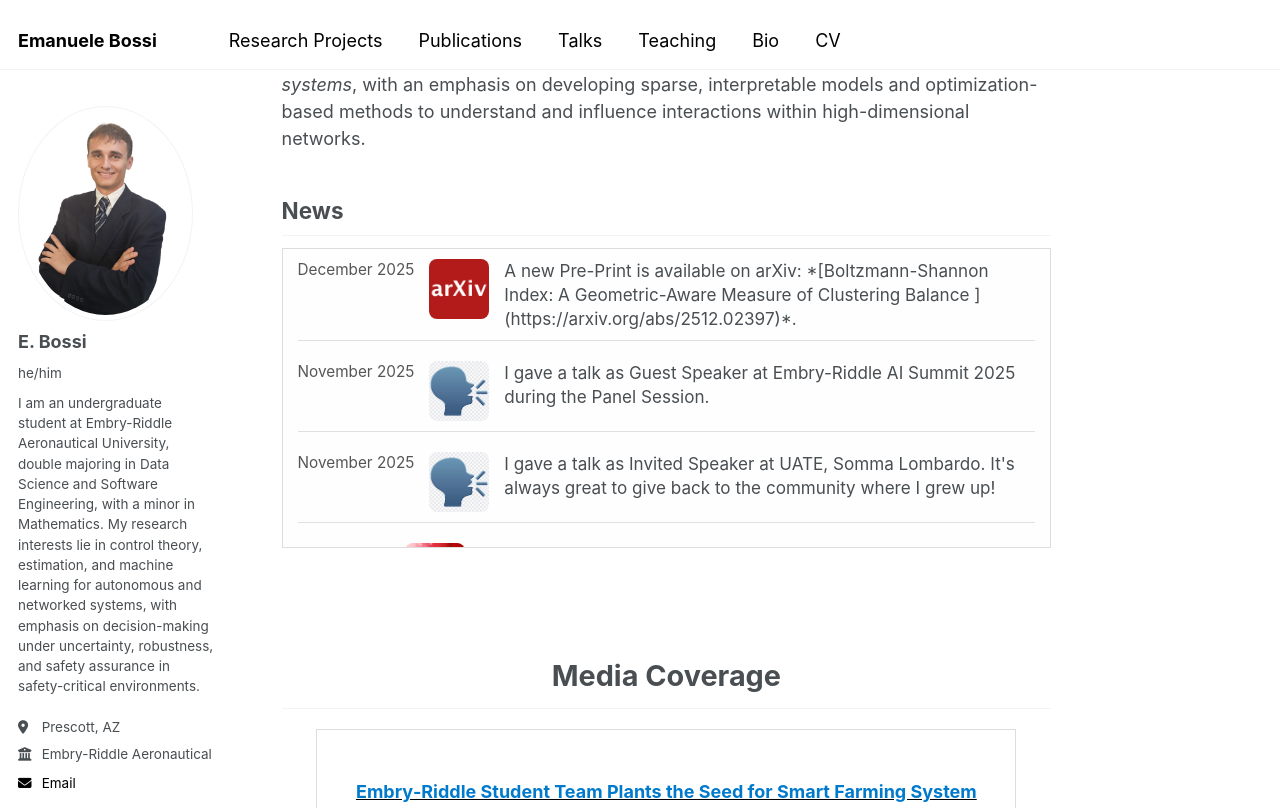
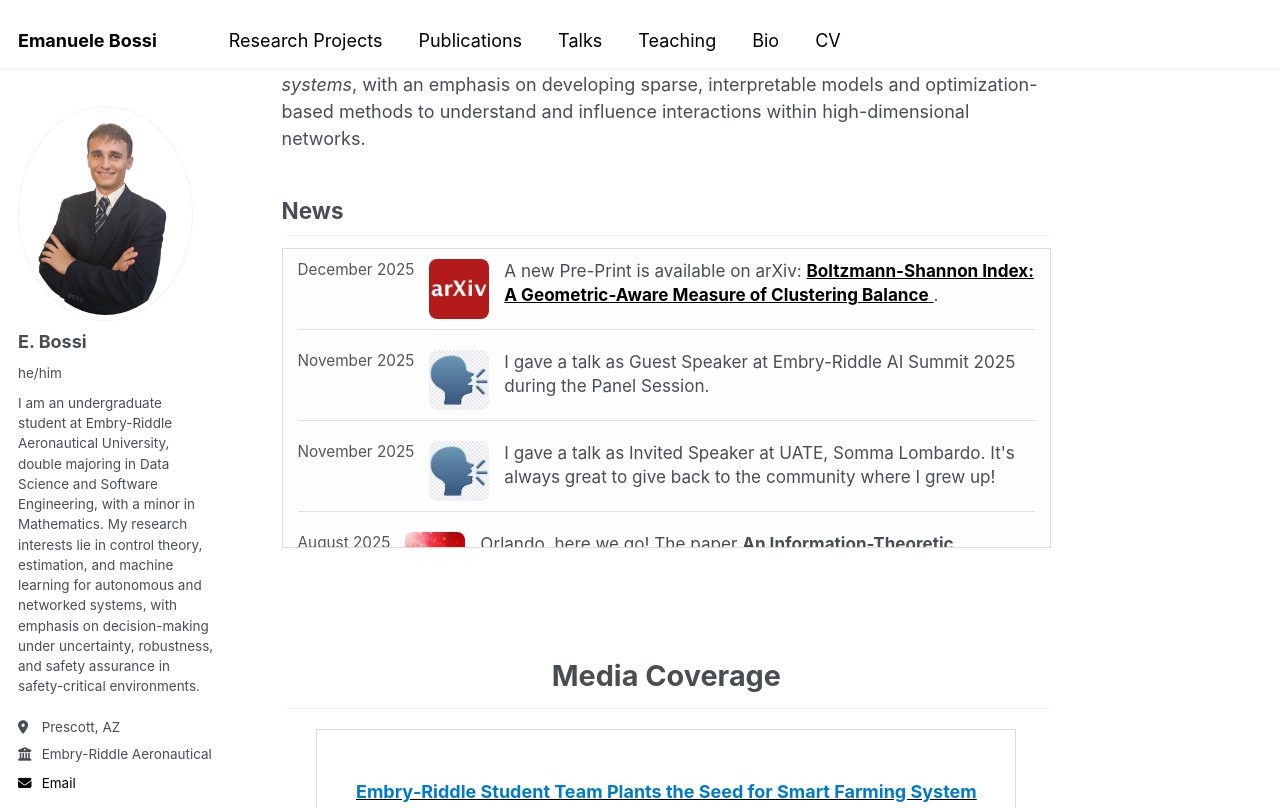
Before and after one commit to bossiemanuele/bossiemanuele.github.io, a Jekyll site: the page built from _pages/about.md, in a window 1280 px wide and 900 px high, scrolled down 649 px, cut to the strip 0-808 px from the top of the window. Built offline with Jekyll 4.4.1, drawn with Linux system fonts in a browser that asks for light colours.

Commit message:
Update about.md

```diff
--- a/_pages/about.md
+++ b/_pages/about.md
@@ -156,8 +156,9 @@ My **research interests** focus on *data-driven discovery and control of complex
       <div class="news-date">December 2025</div>
       <img src="\images\arxiv.png" alt="News icon" class="news-image">
       <div class="news-text">
-        A new Pre-Print is available on arXiv: *[Boltzmann-Shannon Index: A Geometric-Aware Measure of Clustering Balance
-](https://arxiv.org/abs/2512.02397)*.
+        A new Pre-Print is available on arXiv: <a href="https://arxiv.org/abs/2512.02397" target="_blank">
+    <strong>Boltzmann-Shannon Index: A Geometric-Aware Measure of Clustering Balance</strong>
+  </a>.
       </div>
     </div>
 
```
